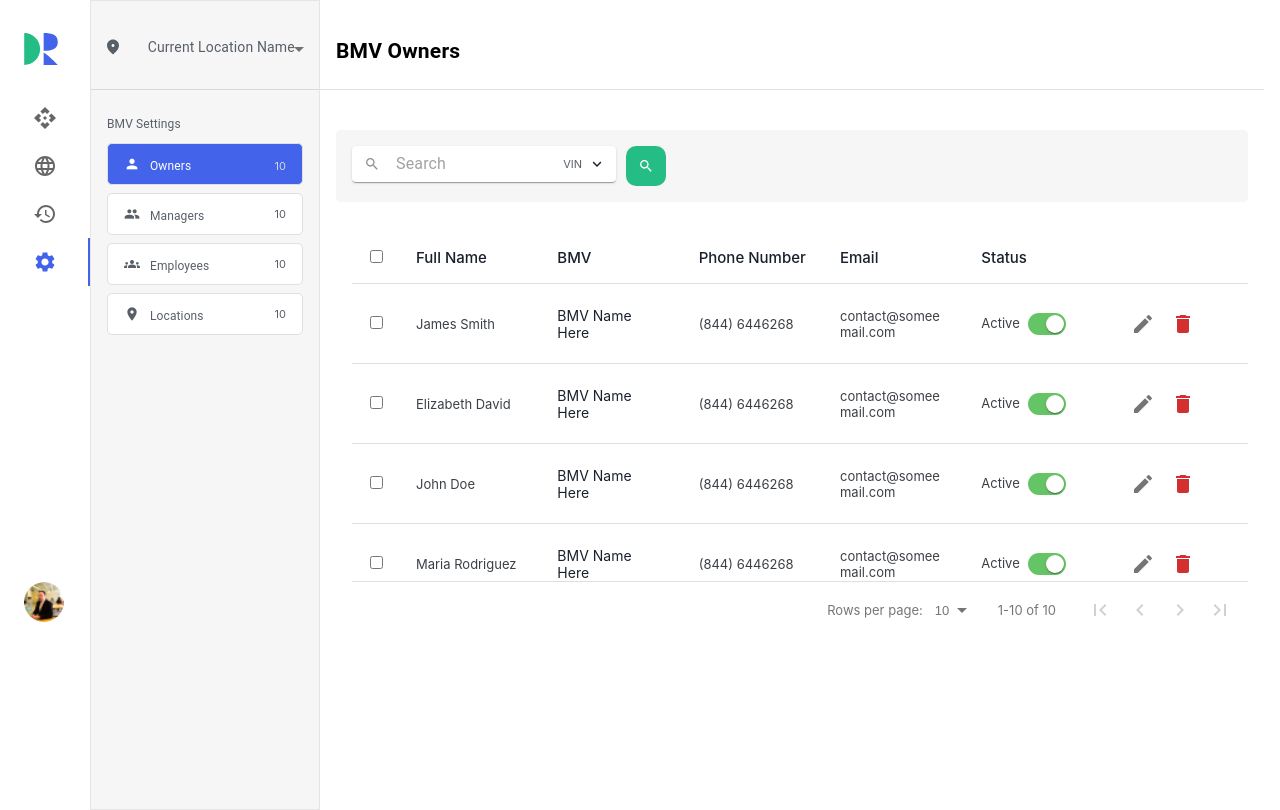
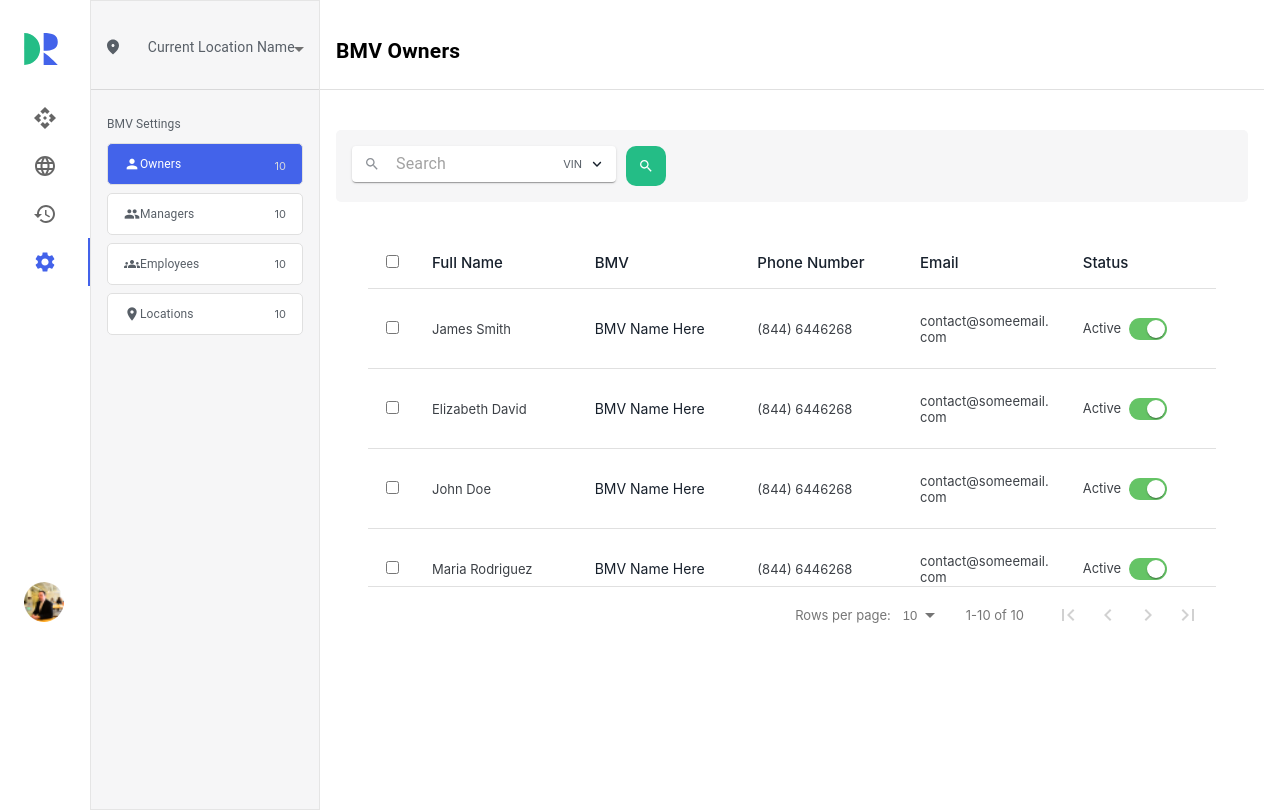
Before and after one commit to sadiq5566/dr-portal-mui-pagination, a React (Create React App) app: page /bmv/Owners in a window 1280 px wide. Built offline with nearby package versions, Linux system fonts and the light colour scheme.

Commit message:
bmv dynamic table for 4 components done

```diff
--- a/src/Components/ApiOrders/OrdersListing.tsx
+++ b/src/Components/ApiOrders/OrdersListing.tsx
@@ -7,7 +7,7 @@
 import Button from "../Button/index";
 import StatusSvg from "../../Assets/svgs/StatusSvg/StatusSvg";
 import { Order } from "../../Interfaces/orderInterface";
-import './OrdersListing.css';
+import "./OrdersListing.css";
 
 const OrdersListing = () => {
   const columns: TableColumn<Order>[] = [
@@ -88,7 +88,6 @@
   return (
     <div>
       <DataTable
-        // direction={"ltr"}
         fixedHeaderScrollHeight="350px"
         fixedHeader
         customStyles={customStyles}
--- a/src/Components/BMV/BmvCard.tsx
+++ b/src/Components/BMV/BmvCard.tsx
@@ -3,7 +3,7 @@
 import { makeStyles } from "@mui/styles";
 import theme from "../../theme";
 import { useLocation, Link } from "react-router-dom";
-import Icon from '@mui/material/Icon';
+import Icon from "@mui/material/Icon";
 
 interface IProps {
   name: string;
@@ -61,11 +61,11 @@
   bmvStatusBox: {
     display: "flex",
     flexDirection: "row",
-    alignItems: 'center',
+    alignItems: "center"
   },
   bmvTitle: {
-    marginBottom: '-4px',
-    marginLeft: '10px',
+    marginBottom: "-4px",
+    marginLeft: "10px"
   }
 });
 const BmvCard: React.FC<props> = ({ bmvdata, bmvStatus }: props) => {
@@ -81,7 +81,7 @@
               className={
                 location.pathname.toLowerCase() !==
                 ("/bmv/owners" || "/bmv/managers" || "/bmv/employees" || "/bmv/locations")
-                  ? location.pathname.toLowerCase() ==
+                  ? location.pathname.toLowerCase() ===
                     `/bmv/${bmvdata.name}`.toLowerCase()
                     ? `${classes.bmvStatus} ${classes.active}`
                     : classes.bmvData
@@ -94,7 +94,9 @@
             >
               <Box className={classes.bmvStatusBox}>
                 <Icon fontSize="inherit">{bmvdata?.icon}</Icon>
-                <Typography variant="subtitle1" className={classes.bmvTitle}>{bmvdata.name}</Typography>
+                <Typography variant="subtitle1" className={classes.bmvTitle}>
+                  {bmvdata.name}
+                </Typography>
                 {/* <Typography variant="body4">{bmvdata.location}</Typography> */}
               </Box>
               <Box className={bmvdata.status ? classes.MiniTextColor : classes.MiniText}>
--- a/src/Components/BMV/BmvTable.tsx
+++ b/src/Components/BMV/BmvTable.tsx
@@ -3,16 +3,13 @@
 import { makeStyles } from "@mui/styles";
 import { Typography, Box, Grid } from "@mui/material";
 import DataStatus from "./DataStatus";
-import { useLocation, Link } from "react-router-dom";
-// import { BmvTableData } from "../data/BmvTableData";
+import { useLocation } from "react-router-dom";
 import {
   BmvOwnersData,
   BmvManagersData,
   BmvEmployeesData,
   BmvLocationsData
 } from "../data/BmvTableData";
-import Button from "../Button/index";
-import StatusSvg from "../../Assets/svgs/StatusSvg/StatusSvg";
 import {
   BmvOwner,
   BmvEmployee,
@@ -97,34 +94,64 @@
       : setDataTables(BmvOwnersData);
   }, [title]);
 
-  // const columns: TableColumn<BmvOwner | BmvEmployee | BmvManager | BmvLocation>[] = [
   const columns: TableColumn<BmvArrType>[] = [
     {
       name: <Typography variant="typo1">Full Name</Typography>,
-      selector: (dataTable) => dataTable.name,
       cell: (dataTable) => <Typography variant="typo2">{dataTable.name}</Typography>
     },
-    {
-      name: <Typography variant="typo1">BMV</Typography>,
-
-      selector: (dataTable) => dataTable.name,
-      cell: (dataTable) => <Typography variant="typo3">{dataTable.BMV}</Typography>
-    },
+    ...(title !== "Locations"
+      ? [
+          {
+            name: <Typography variant="typo1">BMV</Typography>,
+            cell: (dataTable: any) => (
+              <Typography variant="typo3">{dataTable.BMV}</Typography>
+            )
+          }
+        ]
+      : []),
+    ...(title === "Employees"
+      ? [
+          {
+            name: <Typography variant="typo1">Designation</Typography>,
+            cell: (dataTable: any) => (
+              <Typography variant="typo2">{dataTable.Designation}</Typography>
+            )
+          }
+        ]
+      : []),
 
     {
       name: <Typography variant="typo1">Phone Number</Typography>,
-      selector: (dataTable) => dataTable.phone,
+
       cell: (dataTable) => <Typography variant="typo2">{dataTable.phone}</Typography>
     },
     {
       name: <Typography variant="typo1">Email </Typography>,
-      selector: (dataTable) => dataTable.email,
+
       cell: (dataTable) => <Typography variant="typo2">{dataTable.email}</Typography>
     },
-
+    ...(title === "Locations"
+      ? [
+          {
+            name: <Typography variant="typo1">Stripe Account</Typography>,
+            cell: (dataTable: any) => (
+              <Typography variant="typo3">{dataTable.StripeAccount}</Typography>
+            )
+          }
+        ]
+      : []),
+    ...(title === "Locations"
+      ? [
+          {
+            name: <Typography variant="typo1">Physical Address</Typography>,
+            cell: (dataTable: any) => (
+              <Typography variant="typo3">{dataTable.PhysicalAddress}</Typography>
+            )
+          }
+        ]
+      : []),
     {
       name: <Typography variant="typo1">Status</Typography>,
-      selector: (dataTable) => dataTable.status,
       cell: (dataTable) => (
         <Box>
           <Typography variant="typo2">{dataTable.status}</Typography>
@@ -133,20 +160,19 @@
       )
     },
     {
-      selector: (dataTable) => dataTable.button,
       cell: (dataTable) => <DataStatus />
     }
   ];
   const customStyles = {
     rows: {
       style: {
-        minHeight: "80px"
+        minHeight: "80px",
+        minWidth: "80vw"
       }
     }
   };
 
   const classes = useStyles();
-  console.log("data", dataTables);
   return (
     <Grid item xs={12} className={classes.dataListing}>
       <DataTable
--- a/src/Components/BMV/DataStatus.tsx
+++ b/src/Components/BMV/DataStatus.tsx
@@ -1,6 +1,5 @@
-import { Box, Button as Buttons } from "@mui/material";
+import { Box } from "@mui/material";
 import React from "react";
-import Button from "../Button/index";
 import theme from "../../theme";
 import IconButton from "@mui/material/IconButton";
 import DeleteIcon from "@mui/icons-material/Delete";
--- a/src/Components/BMV/Index.tsx
+++ b/src/Components/BMV/Index.tsx
@@ -1,21 +1,26 @@
 import React from "react";
-import { Box, Grid } from "@mui/material";
+import { Grid } from "@mui/material";
 import { makeStyles } from "@mui/styles";
-import Button from "../Button";
 import Layout from "../Layout/index";
-import StatusSvg from "../../Assets/svgs/StatusSvg/StatusSvg";
 import Header from "./Header";
 import SideBarContent from "./SideBarContent";
 import BmvTable from "./BmvTable";
 
+const useStyles = makeStyles({
+  bmvList: {
+    padding: "5px 32px 0px 32px !important"
+  }
+});
 const Index = () => {
+  const classes = useStyles();
+
   return (
     <Layout sideContent={<SideBarContent />}>
       <Grid container spacing={2}>
         <Header />
-      </Grid>
-      <Grid item xs={12}>
-        <BmvTable />
+        <Grid item xs={12} className={classes.bmvList}>
+          <BmvTable />
+        </Grid>
       </Grid>
     </Layout>
   );
```
Also changed, not shown: src/Components/BMV/SideBarContent.tsx (+0 -20 lines), src/Components/Modal/index.tsx (+4 -7 lines).
